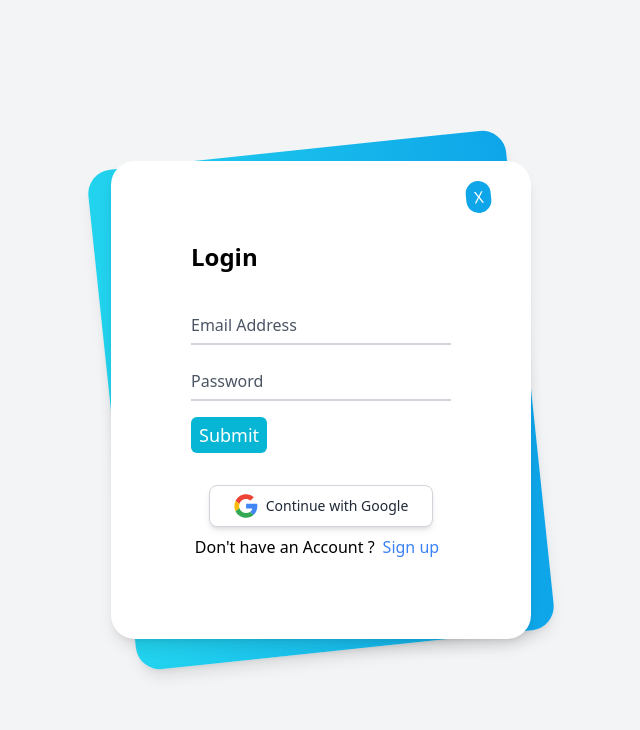
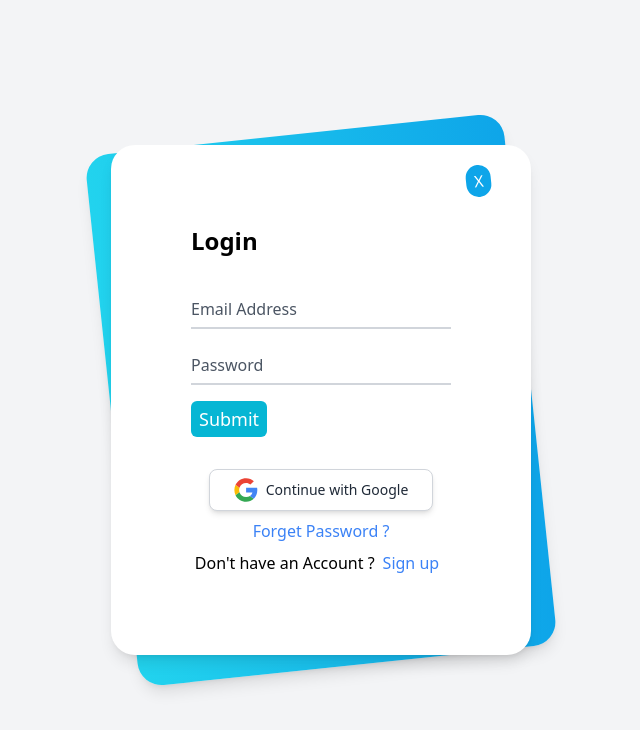
Before and after one commit to suraz-101/E-commerce, a React (Vite) app in the folder client/: page /Login in a window 1280 px wide. Shown: the top 730 px of the page, without its empty margins (319-959 px from the left). Built offline with nearby package versions, Linux system fonts and the light colour scheme.

Commit message:
add to cart

```diff
--- a/client/src/pages/Login.jsx
+++ b/client/src/pages/Login.jsx
@@ -157,6 +157,11 @@ export const Login = () => {
             </button>
           </div>
           <div className="w-full flex justify-center mt-2">
+            <span className="text-blue-500 mx-2">
+              <Link to="/"> Forget Password ?</Link>
+            </span>
+          </div>
+          <div className="w-full flex justify-center mt-2">
             Don't have an Account ?
             <span className="text-blue-500 mx-2">
               <Link to="/register">Sign up</Link>
--- a/client/src/pages/Products.jsx
+++ b/client/src/pages/Products.jsx
@@ -2,16 +2,20 @@ import React from "react";
 import { useEffect } from "react";
 import { useCallback } from "react";
 import { useDispatch, useSelector } from "react-redux";
+import { useNavigate } from "react-router-dom";
 import { Link } from "react-router-dom";
 import { BASE_URL } from "../contants";
 import { addToCart } from "../slice/cartSlice";
 import { listProducts } from "../slice/productSlice";
+import { isLoggedIn } from "../utils/login";
 
 export const Products = () => {
   const dispatch = useDispatch();
   const { products, page, limit, total, product } = useSelector(
     (state) => state.products
   );
+
+  const navigate = useNavigate();
 
   const initFetch = useCallback(() => {
     dispatch(listProducts());
@@ -46,7 +50,9 @@ export const Products = () => {
                     <button
                       className="p-2 rounded-full bg-sky-600 text-white mx-5 -mb-4 hover:bg-blue-500 focus:outline-none focus:bg-blue-500 z-10 "
                       onClick={() => {
-                        dispatch(addToCart(p));
+                        isLoggedIn()
+                          ? dispatch(addToCart(p))
+                          : navigate("/login");
                       }}
                     >
                       <svg className="h-5 w-5" fill="white">
```
Also changed, not shown: 1 other file (tests, documents, lock files or other folders).
